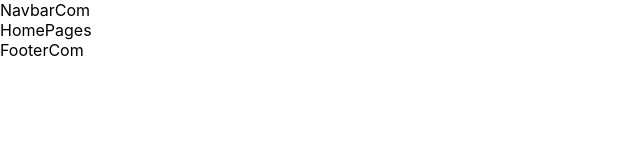
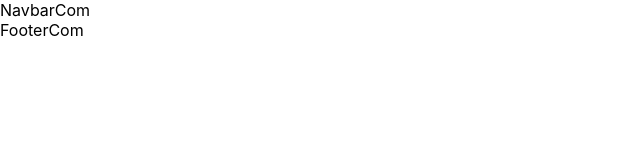
Before and after one commit to bitirmeProjesiWeb/Front-end, a React (Create React App) app: page / in a window 1280 px wide. Shown: the top 160 px of the page, without its empty margins (0-640 px from the left). Built offline with nearby package versions, Linux system fonts and the light colour scheme.

Commit message:
user hompage içinde card componenti çağrıldı

```diff
--- a/src/pages/user/HomePage.js
+++ b/src/pages/user/HomePage.js
@@ -1,8 +1,14 @@
 import React from 'react'
+import CardCom from '../../components/user/CardCom'
+import { useData } from '../../context/Context';
 
 export default function HomePages() {
+  const { items } = useData();
   return (
-
-    <div>HomePages</div>
+    <div style={{display:"flex"}}>
+      {items.map((card) => (
+        <CardCom {...card} />
+      ))}
+    </div>
   )
 }
```
